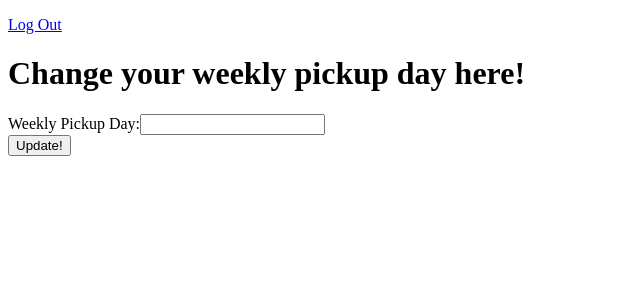
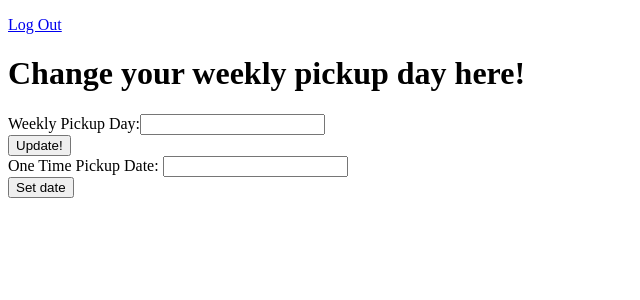
Before and after one commit to KevinVillegasDev/Django_Trash_Collector, a Django app: page /customers/pickupday/ in a window 1280 px wide. Shown: the top 300 px of the page, without its empty margins (0-640 px from the left). Run offline with Django 3.2, Linux system fonts and the light colour scheme; the visitor is signed in with stand-in values (Sample User, id 1).

Commit message:
Added one time pickup to html page. refactored one time pickup method in views. Added url path for onetimepickup.

```diff
--- a/trash_collector/customers/templates/customers/details.html
+++ b/trash_collector/customers/templates/customers/details.html
@@ -11,7 +11,7 @@
     Address: {{customer.address}}<br>
     Zip Code: {{customer.zipcode}}<br>
     Weekly Pickup Day: {{customer.weekly_pickup_day}}<br>
-    <!-- One Time Pickup: {{customer.one_time_pickup}}<br> -->
+    One Time Pickup: {{customer.one_time_pickup}}<br>
     Balance: {{customer.balance}}<br>
     <!-- Suspend Service Start Date: {{customer.suspend_start}}<br>
     Suspend Service End Date: {{customer.suspend_end}}<br> -->
--- a/trash_collector/customers/templates/customers/pickupday.html
+++ b/trash_collector/customers/templates/customers/pickupday.html
@@ -11,4 +11,9 @@
     Weekly Pickup Day:<input type="datetime" name="weekly_pickup_day" id="weekly_pickup_day"><br>
     <input type="submit" value="Update!">
 </form>
+<form action ="{% url 'customers:pickupday' %}" method="post">
+    {% csrf_token %}
+    One Time Pickup Date: <input type="datetime" name="one_time_pickup" id="one_time_pickup"><br>
+    <input type="submit" value="Set date">
+</form>
 {% endblock %}
--- a/trash_collector/customers/urls.py
+++ b/trash_collector/customers/urls.py
@@ -9,5 +9,6 @@ urlpatterns = [
     path('', views.index, name="index"),
     path('create/', views.create, name="create"),
     path('details/', views.details, name="details"),
-    path('pickupday/', views.pickupday, name='pickupday')
+    path('pickupday/', views.pickupday, name='pickupday'),
+    path('pickupday/', views.onetimepickup, name='onetimepickup')
 ]
--- a/trash_collector/customers/views.py
+++ b/trash_collector/customers/views.py
@@ -59,3 +59,14 @@ def pickupday(request):
         return HttpResponseRedirect(reverse('customers:index'))
     else:
          return render(request, 'customers/pickupday.html', context)
+
+def onetimepickup(request):
+    user = request.user
+    context = {"user": user}
+    if request.method == "POST":
+        one_time_pickup = Customer.objects.get(user=user)
+        one_time_pickup.one_time_pickup = request.POST.get('one_time_pickup')
+        one_time_pickup.save()
+        return HttpResponseRedirect(reverse('customers:index'))
+    else:
+         return render(request, 'customers/pickupday.html', context)
--- a/trash_collector/templates/base.html
+++ b/trash_collector/templates/base.html
@@ -11,6 +11,7 @@
     <p>Customer Navbar</p>
     <div class="nav-wrapper">
       <div class="nav-link-wrapper">
+        <a href="index.html">Home</a>
         <a href="pickupday/">Pickup Day</a>
         <a href="details/">Account Info</a>
         <a href="suspend_acc.html">Suspend Account</a>
```
